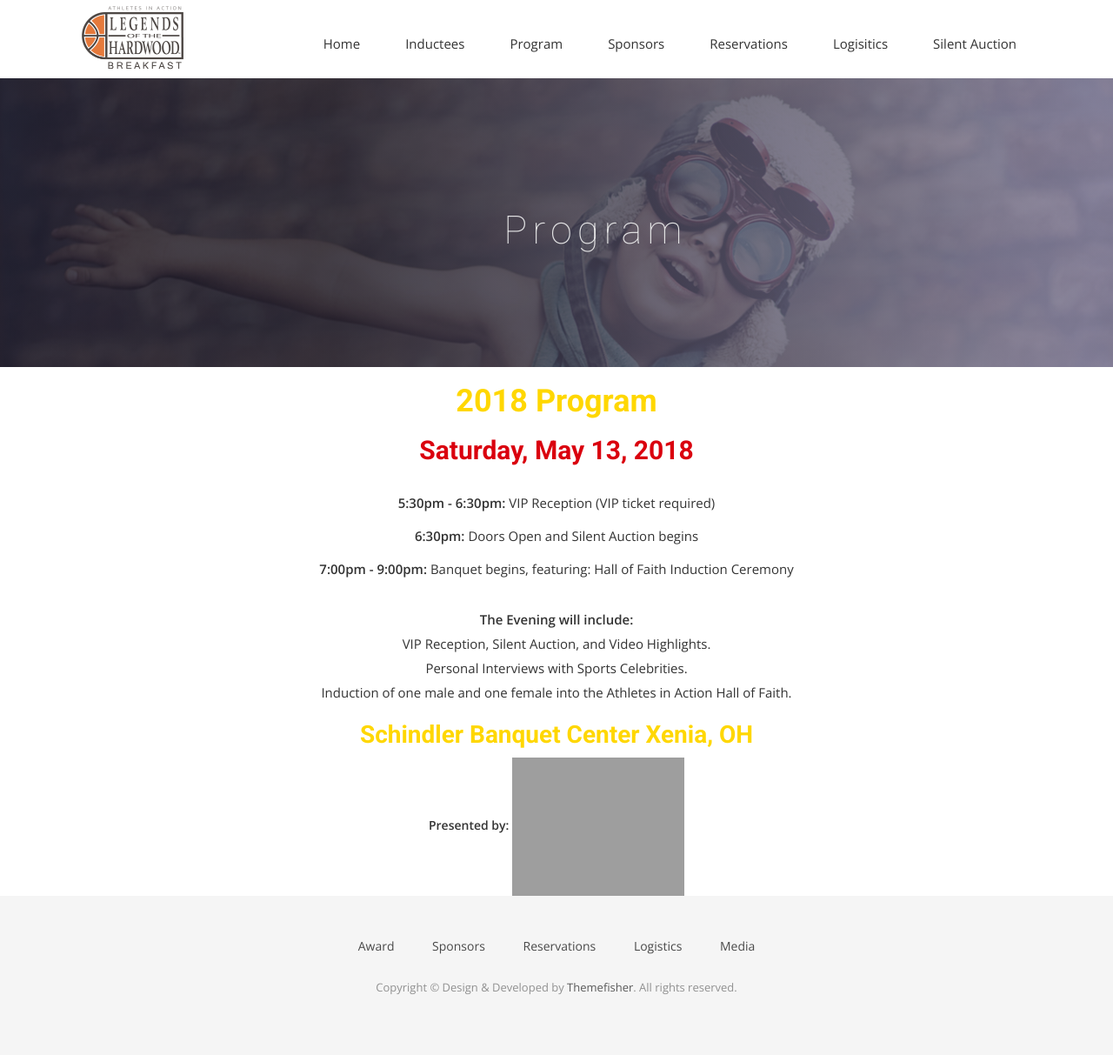
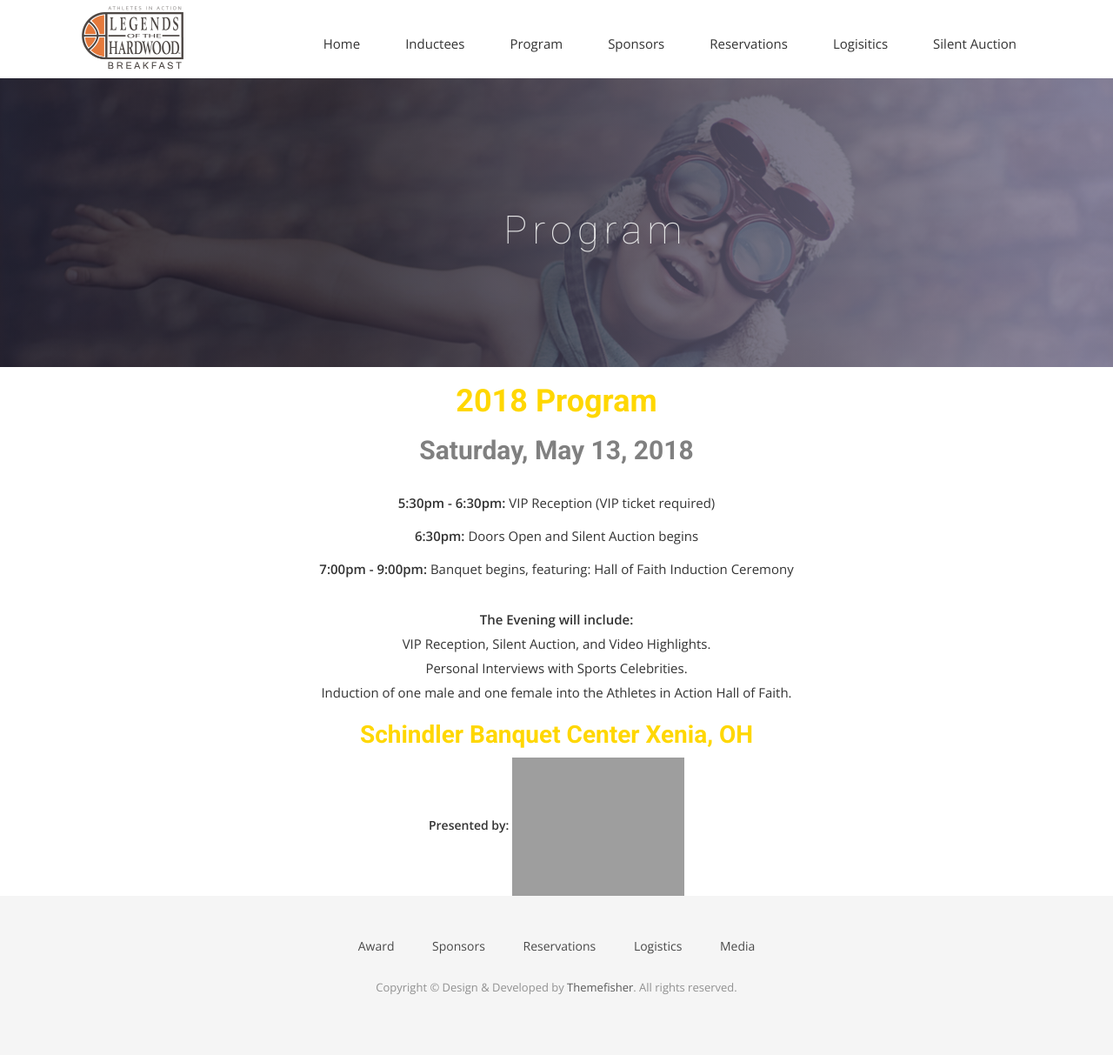
Before and after one commit to CruGlobal/NightofChampions, a Jekyll site: the page built from program.markdown, in a window 1280 px wide. Shown: the whole page at 87% size. Built offline with Jekyll 4.4.1, drawn with Linux system fonts in a browser that asks for light colours; nearby versions of some CDN libraries; some web fonts are replaced; our own code applies the rules of GitHub Pages for plain Markdown files; grey boxes are pictures that could not be loaded.

Commit message:
Updated Program

```diff
--- a/program.markdown
+++ b/program.markdown
@@ -14,7 +14,7 @@ position: 1
 
 <div style="text-align: center;">
 <h2><b>
-<font color="Dark Grey">Saturday, May 13, 2018</font> </b>
+<font color="Grey">Saturday, May 13, 2018</font> </b>
 </h2>
 <br>
 
```
